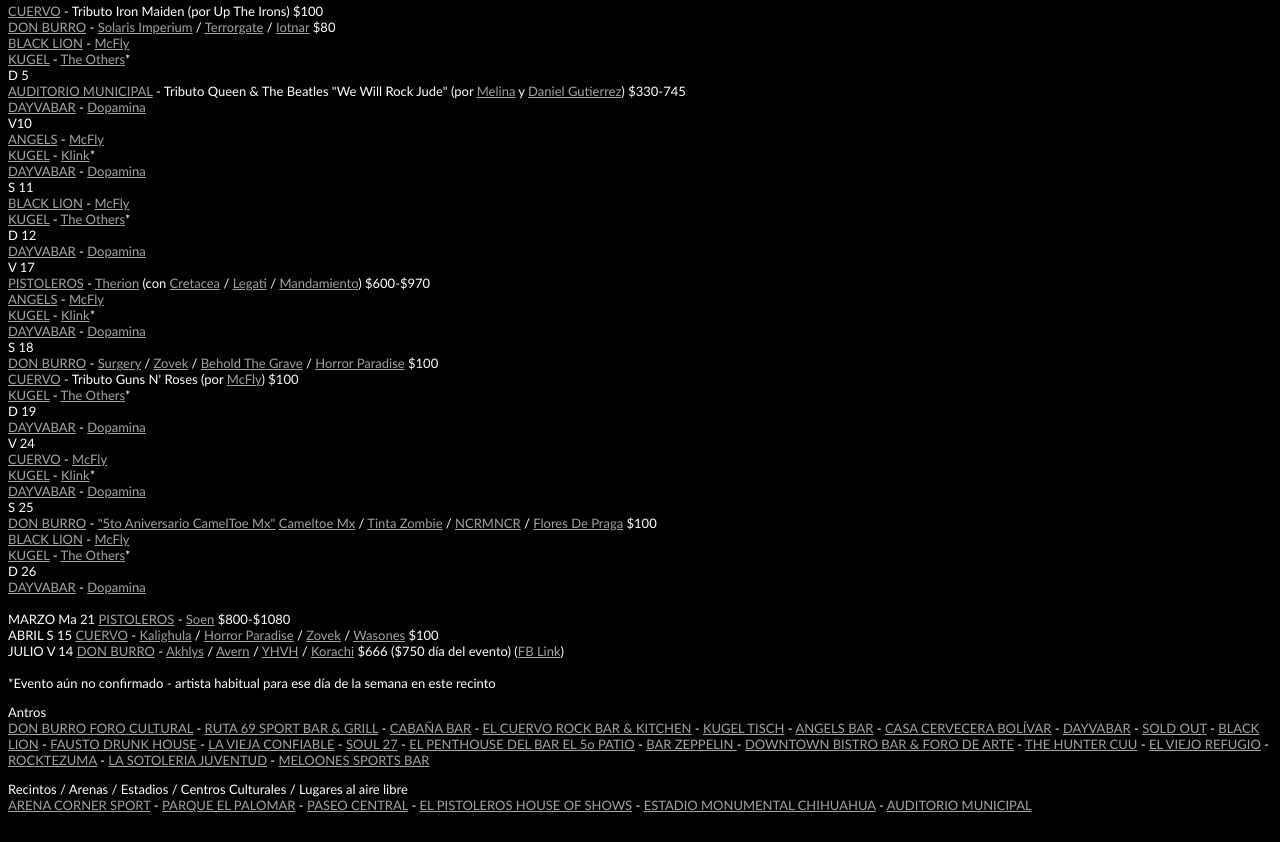
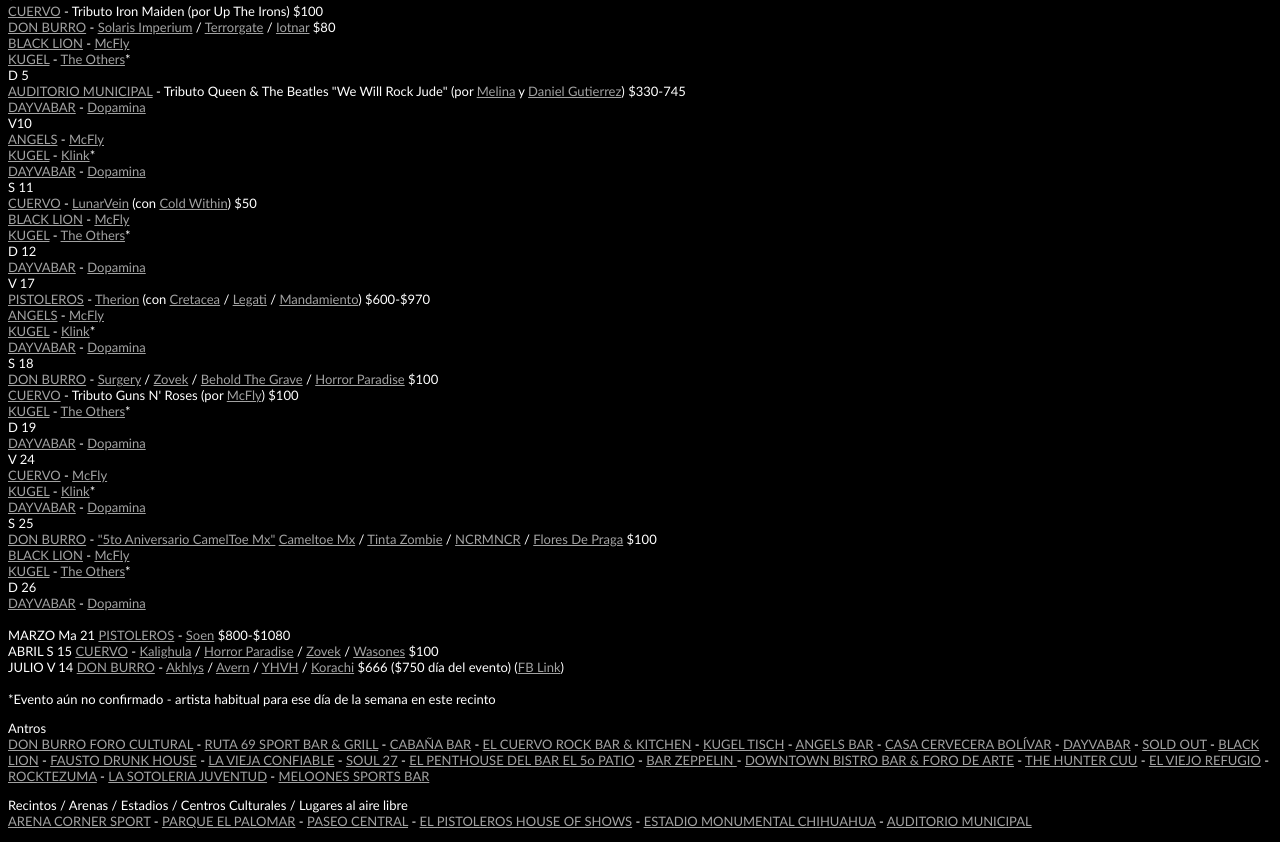
Before and after one commit to La-Lista-CUU/Toay, a plain HTML site: page index.html in a window 1280 px wide. Shown: the part 1166-2008 px from the top of the page. Drawn offline with Linux system fonts and the light colour scheme.

Commit message:
Add files via upload

```diff
--- a/index.html
+++ b/index.html
@@ -29,7 +29,7 @@ a:visited {
   <header class="helvetica-type">
     <p><span style="font-family: 'Lucida Grande', 'Lucida Sans Unicode', 'Lucida Sans', 'DejaVu Sans', Verdana, sans-serif; font-size: x-large; text-align: center;"><strong>LA LISTA CUU</strong></span><strong><br>
       </strong> <span style="font-size: x-small">v alpha 0.1 - Última actualización:
-      <!-- #BeginDate format:Sp1a -->13/1/23 8:40 PM<!-- #EndDate -->
+      <!-- #BeginDate format:Sp1a -->13/1/23 11:02 PM<!-- #EndDate -->
       <br>
       alcaraciones / adiciones / correcciones <a href="mailto:eloy_e@live.com">eloy_e@live.com</a></span><br>
     </p>
@@ -111,6 +111,7 @@ Domingo 29<br>
   <a href="https://www.facebook.com/profile.php?id=100057410111990" target="_blank">KUGEL</a> - <a href="https://www.facebook.com/KLINKcb" target="new">Klink</a>*<br>
   <a href="https://www.facebook.com/dayvabar" target="_blank">DAYVABAR</a> - <a href="https://www.facebook.com/DopaminaRock" target="new">Dopamina</a>  <br>
   S 11<br>
+  <a href="https://www.facebook.com/OldSchoolChih" target="new">CUERVO</a> - <a href="https://www.facebook.com/LunarVein" target="new">LunarVein</a> (con <a href="https://www.facebook.com/ColdWithinOfficialMx" target="new">Cold Within</a>) $50<br>
   <a href="https://www.facebook.com/blacklionchih" target="new">BLACK LION</a> - <a href="https://www.facebook.com/McFlyCuu" target="new">McFly</a><br>
   <a href="https://www.facebook.com/profile.php?id=100057410111990" target="_blank">KUGEL</a> - <a href="https://www.facebook.com/profile.php?id=100078349389509" target="new">The Others</a>*<br>
   D 12<br>
```
